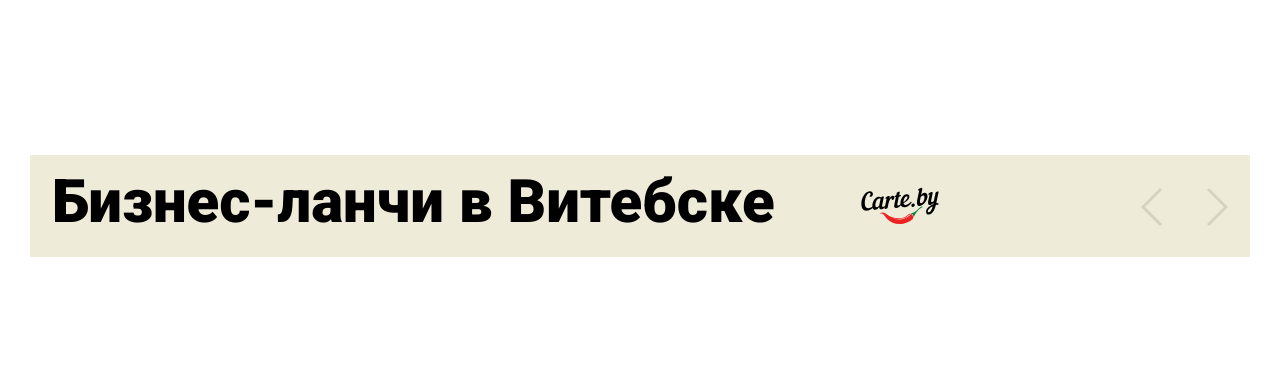
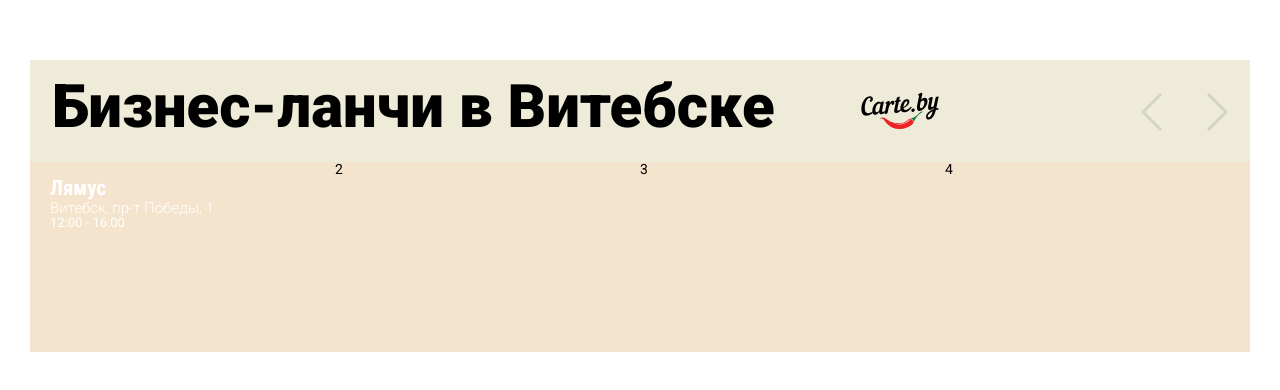
Before and after one commit to jeka5650962/business-lunches-layout, a plain HTML site: page index.html in a window 1280 px wide. Shown: the part 194-584 px from the top of the page. Drawn offline with Linux system fonts and the light colour scheme.

Commit message:
110323 1825

```diff
--- a/css/style.css
+++ b/css/style.css
@@ -13,11 +13,7 @@ body {
     margin: 0 auto;
 }
 
-.wrapper {
-}
-
-.block {
-}
+/* ---------------------------------- top ---------------------------------- */
 
 .block__top {
     background-color: #eeebd8;
@@ -67,3 +63,42 @@ body {
     background: url("../svg/right.svg") 0 0 no-repeat;
     margin: 0 0 0 42px;
 }
+
+/* ---------------------------------- items ---------------------------------- */
+
+.block__items {
+    background-color: #f4e4cd;
+    padding: 0 0 40px 0;
+}
+
+.items__body {
+    display: flex;
+}
+
+.items__column {
+    flex: 0 1 25%;
+}
+
+.items__info {
+    min-height: 150px;
+    padding: 15px 20px;
+    color: #fff;
+}
+
+.info__title {
+    font-family: 'Roboto Condensed', sans-serif;
+    font-weight: 700;
+    font-size: 21px;
+    line-height: 23px;
+}
+
+.info__address {
+    font-weight: 300;
+    font-size: 15px;
+    line-height: 16px;
+}
+
+.info__schedule {
+    font-size: 13px;
+    line-height: 13px;
+}
--- a/index.html
+++ b/index.html
@@ -27,6 +27,20 @@
                     </div>
                 </div>
             </div>
+            <div class="block__items items">
+                <div class="items__body">
+                    <div class="items__column">
+                        <div class="items__info info">
+                            <h2 class="info__title">Лямус</h2>
+                            <div class="info__address">Витебск, пр-т Победы, 1</div>
+                            <div class="info__schedule">12:00 - 16:00</div>
+                        </div>
+                    </div>
+                    <div class="items__column">2</div>
+                    <div class="items__column">3</div>
+                    <div class="items__column">4</div>
+                </div>
+            </div>
         </div>
     </div>
 </div>
```
